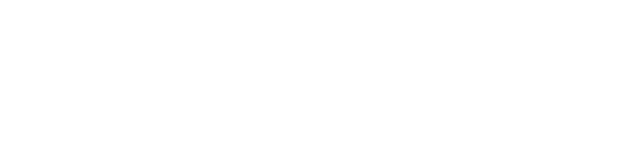
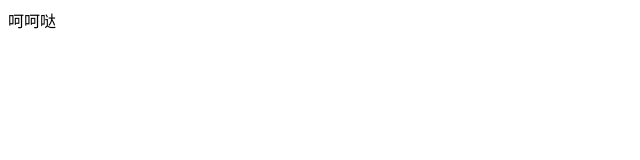
Before and after one commit to FoundDM/MyProject, a plain HTML site: page index1.html in a window 1280 px wide. Shown: the full height of the page, 0-640 px from the left. Drawn offline with Linux system fonts and the light colour scheme.

Commit message:
Update index1.html

```diff
--- a/index1.html
+++ b/index1.html
@@ -5,5 +5,6 @@
 		<title></title>
 	</head>
 	<body>
+	呵呵哒
 	</body>
 </html>
```
